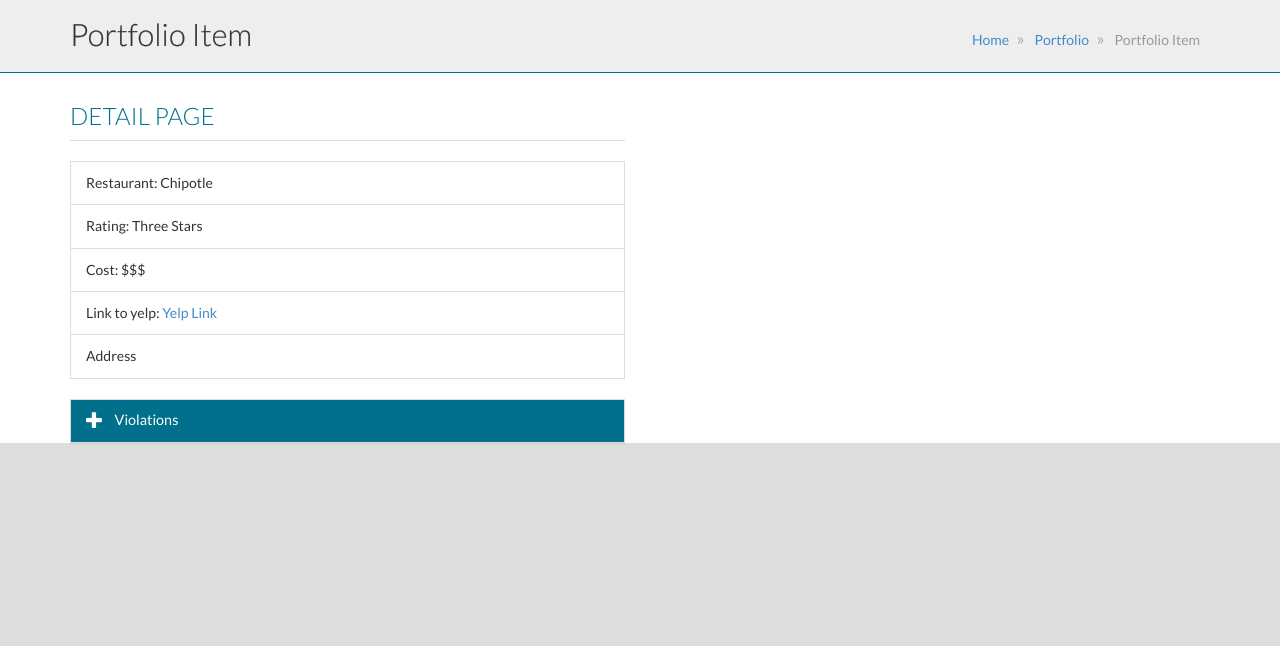
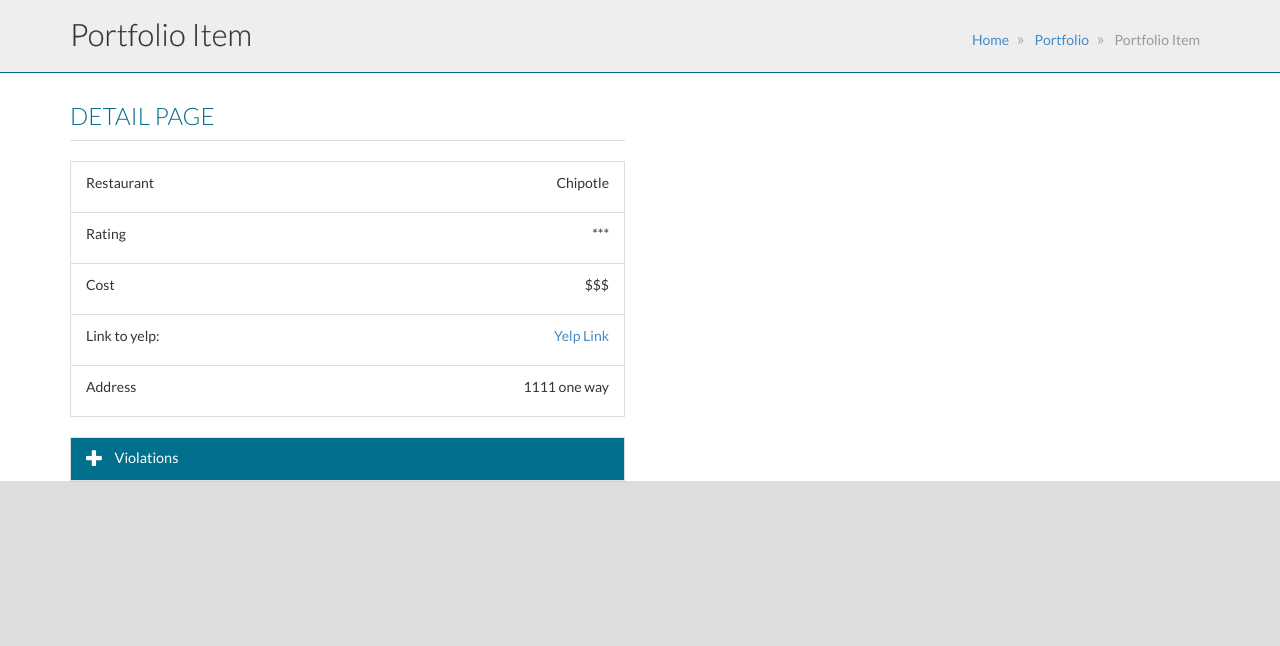
Before and after one commit to Veeva-Hackers/bootstrap, a Django app: template django/hello_world/templates/portfolio_item.html in a window 1280 px wide. Shown: the top 646 px of the page. Run offline with Django 3.2, Linux system fonts and the light colour scheme; the template is opened without the code that fills it, so the values that code supplies are empty.

Commit message:
reformatting rows in details page, and added css class

```diff
--- a/django/hello_world/static/hello/css/style.css
+++ b/django/hello_world/static/hello/css/style.css
@@ -15,6 +15,9 @@ START CUSTOM STYLING
 }
 .list-group-item .vv_result_tile{
     min-height: 60px;
+}
+.list-group-item .vv_result_tile_small{
+    min-height: 30px;
 }
 .list-group-item .vv_result_tile .vv_restaurant_Rating_good {
     color: green;
--- a/django/hello_world/templates/portfolio_item.html
+++ b/django/hello_world/templates/portfolio_item.html
@@ -48,11 +48,36 @@
                 <div class="col-md-6">
                     <h3 class="section-title">Detail Page</h3>
                     <ul class="list-group">
-                        <li class="list-group-item">Restaurant: Chipotle</li>
-                        <li class="list-group-item">Rating: Three Stars</li>
-                        <li class="list-group-item">Cost: $$$</li>
-                        <li class="list-group-item">Link to yelp: <a href="#">Yelp Link</a></li>
-                        <li class="list-group-item">Address</li>
+                        <li class="list-group-item">
+                            <div class="vv_result_tile_small">
+                                <div class="vv_left_column">Restaurant</div>
+                                <div class="vv_right_column">Chipotle</div>
+                            </div>
+                        </li>
+                        <li class="list-group-item">
+                            <div class="vv_result_tile_small">
+                                <div class="vv_left_column">Rating</div>
+                                <div class="vv_right_column">***</div>
+                            </div>
+                        </li>
+                        <li class="list-group-item">
+                            <div class="vv_result_tile_small">
+                                <div class="vv_left_column">Cost</div>
+                                <div class="vv_right_column">$$$</div>
+                            </div>
+                        </li>
+                        <li class="list-group-item">
+                            <div class="vv_result_tile_small">
+                                <div class="vv_left_column">Link to yelp:</div>
+                                <a href="#" class="vv_right_column">Yelp Link</a>
+                            </div>
+                        </li>
+                        <li class="list-group-item">
+                            <div class="vv_result_tile_small">
+                                <div class="vv_left_column">Address</div>
+                                <div class="vv_right_column">1111 one way</div>
+                            </div>
+                        </li>
                     </ul> <!--list-group -->
                     <!-- Brand and toggle get grouped for better mobile display -->
                     <div class="panel-group" id="accordion">
```
